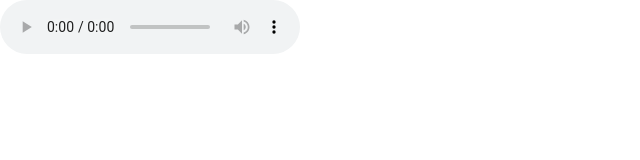
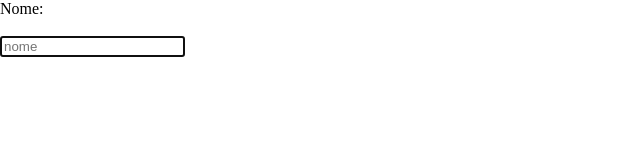
Before and after one commit to robertsudoliveira/B7webSecodProject, a plain HTML site: page index.html in a window 1280 px wide. Shown: the whole page, without its empty margins (0-640 px from the left). Drawn offline with Linux system fonts and the light colour scheme.

Commit message:
add proprie focus

```diff
--- a/index.html
+++ b/index.html
@@ -15,8 +15,16 @@
 <body>
 
 
+<form method="POST" action="">
 
-    <audio  src="./midia/Bay Street Billionaires - Squadda B.mp3" autoplay controls ></audio>
+    <labe>
+        Nome:<br><br>
+        <input type="name"  name="nome" placeholder="nome" autofocus>
+    </labe>
+
+
+
+</form>
 
 
 </body>
```
